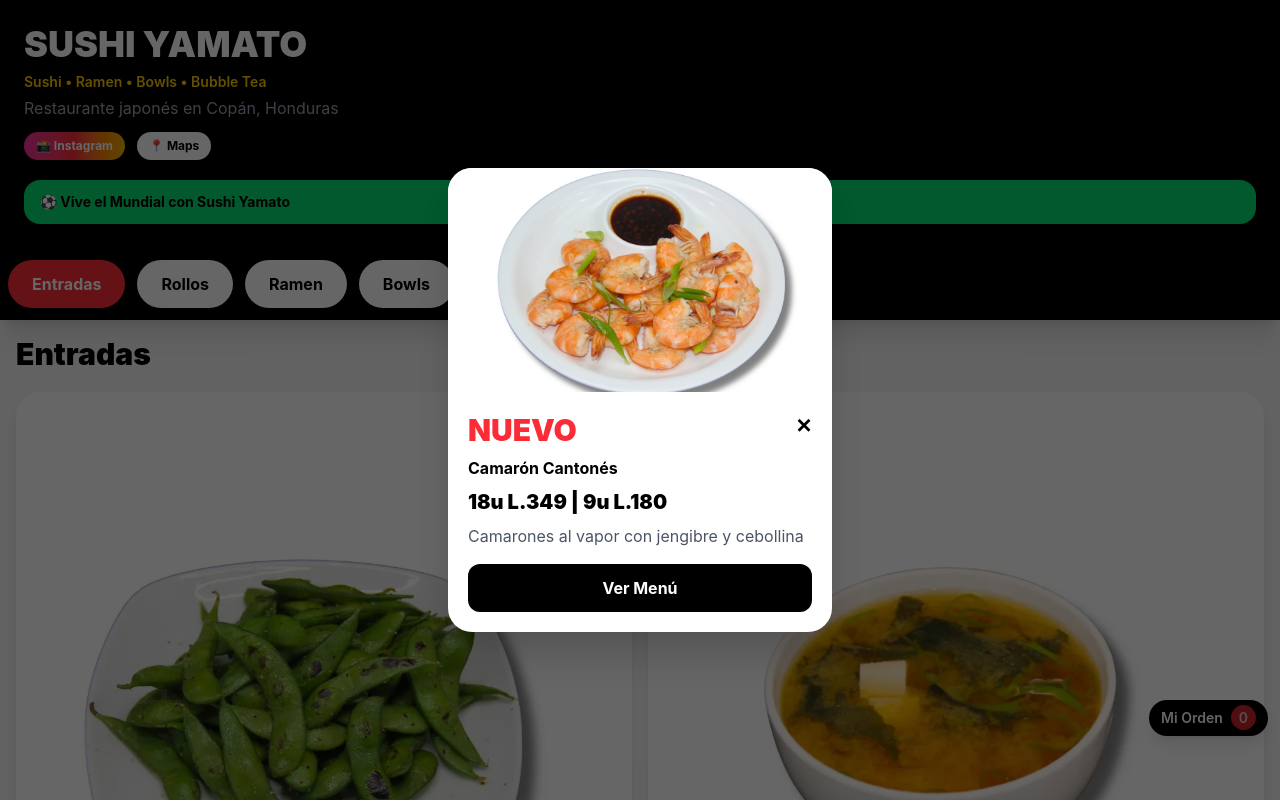
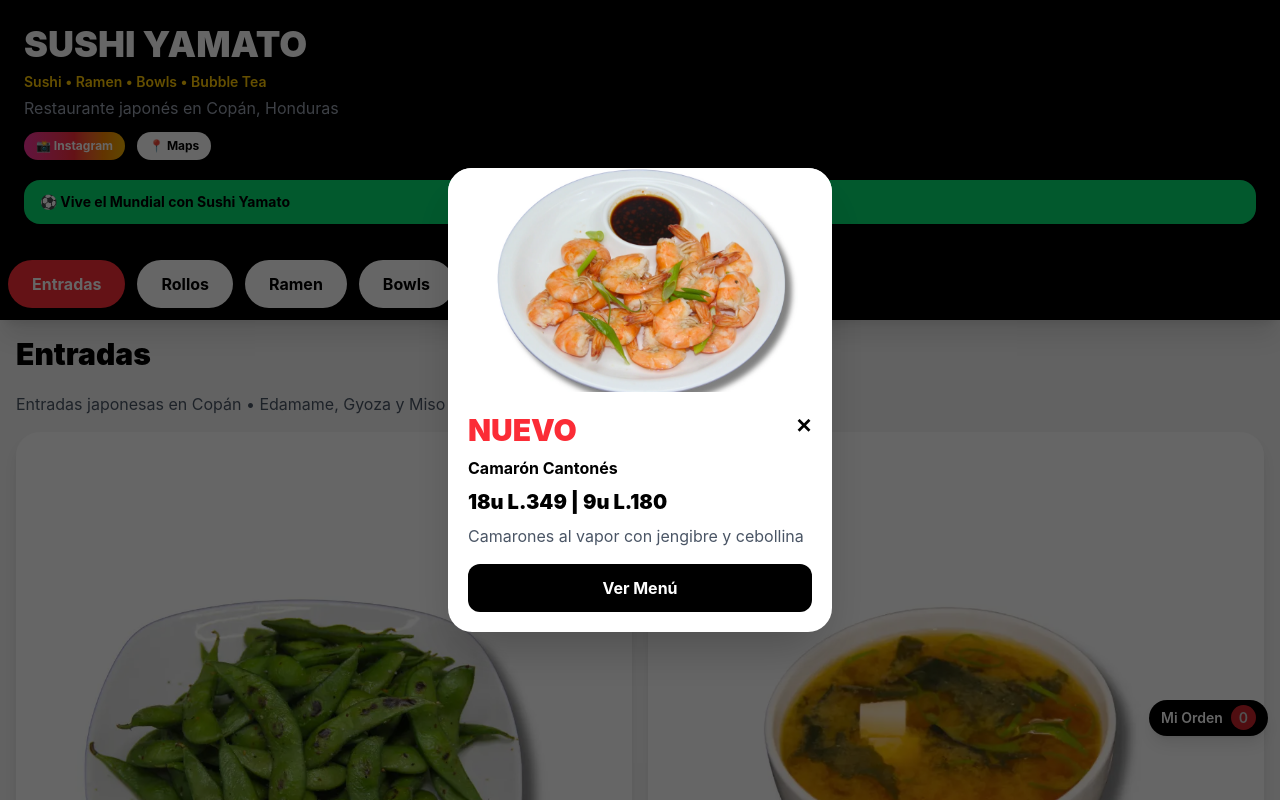
Before and after one commit to jackma0625/yamato-menu, a React (Vite) app: page / in a window 1280 px wide. Shown: the top 800 px of the page. Built offline with nearby package versions, Linux system fonts and the light colour scheme.

Commit message:
加分类描述，提高seo效果

```diff
--- a/src/App.jsx
+++ b/src/App.jsx
@@ -288,11 +288,55 @@
   {categories
     .filter((cat) => cat.category === selected)
     .map((cat) => (
+
       <div key={cat.category} className="mb-10">
-              <h2 className="text-3xl font-black mb-5">{cat.category}</h2>
+
+        <h2 className="text-3xl font-black mb-5">
+          {cat.category}
+        </h2>
+
+        {cat.category === "Entradas" && (
+  <p className="text-gray-600 mb-4">
+    Entradas japonesas en Copán • Edamame, Gyoza y Miso Soup.
+  </p>
+)}
+
+{cat.category === "Rollos" && (
+  <p className="text-gray-600 mb-4">
+    Sushi en Copán • frescos preparados al momento.
+  </p>
+)}
+
+{cat.category === "Ramen" && (
+  <p className="text-gray-600 mb-4">
+    Ramen japonés en Copán • Caldo casero y fideos estilo japonés.
+  </p>
+)}
+
+{cat.category === "Bowls" && (
+  <p className="text-gray-600 mb-4">
+    Bowls asiático en Copán • Teriyaki Chicken Bowl y Sweet Chili Chicken Bowl.
+  </p>
+)}
+
+{cat.category === "Especialidades" && (
+  <p className="text-gray-600 mb-4">
+    Especialidades asiático en Copán • Platos exclusivos de Sushi Yamato.
+  </p>
+)}
+
+{cat.category === "Bubble Tea" && (
+  <p className="text-gray-600 mb-4">
+    Bubble Tea en Copán • Té con boba estilo asiático.
+  </p>
+)}
+
         <div className="grid grid-cols-2 gap-4">
-                {cat.items.map((item, index) => renderProductCard(item, index))}
+          {cat.items.map((item, index) =>
+            renderProductCard(item, index)
+          )}
         </div>
+
       </div>
     ))}
 </div>
```
Lines whose indentation alone changed are shown as unchanged.
